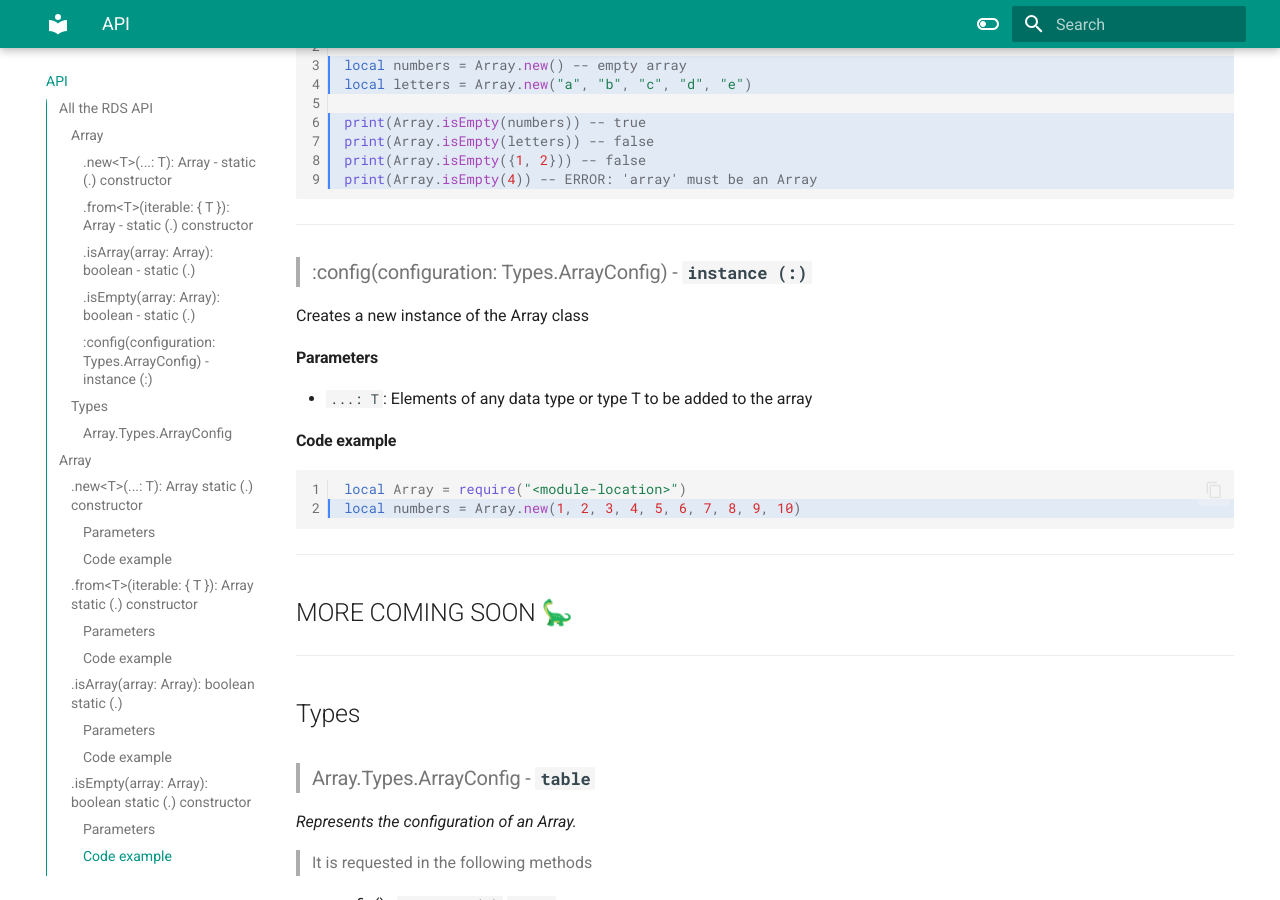
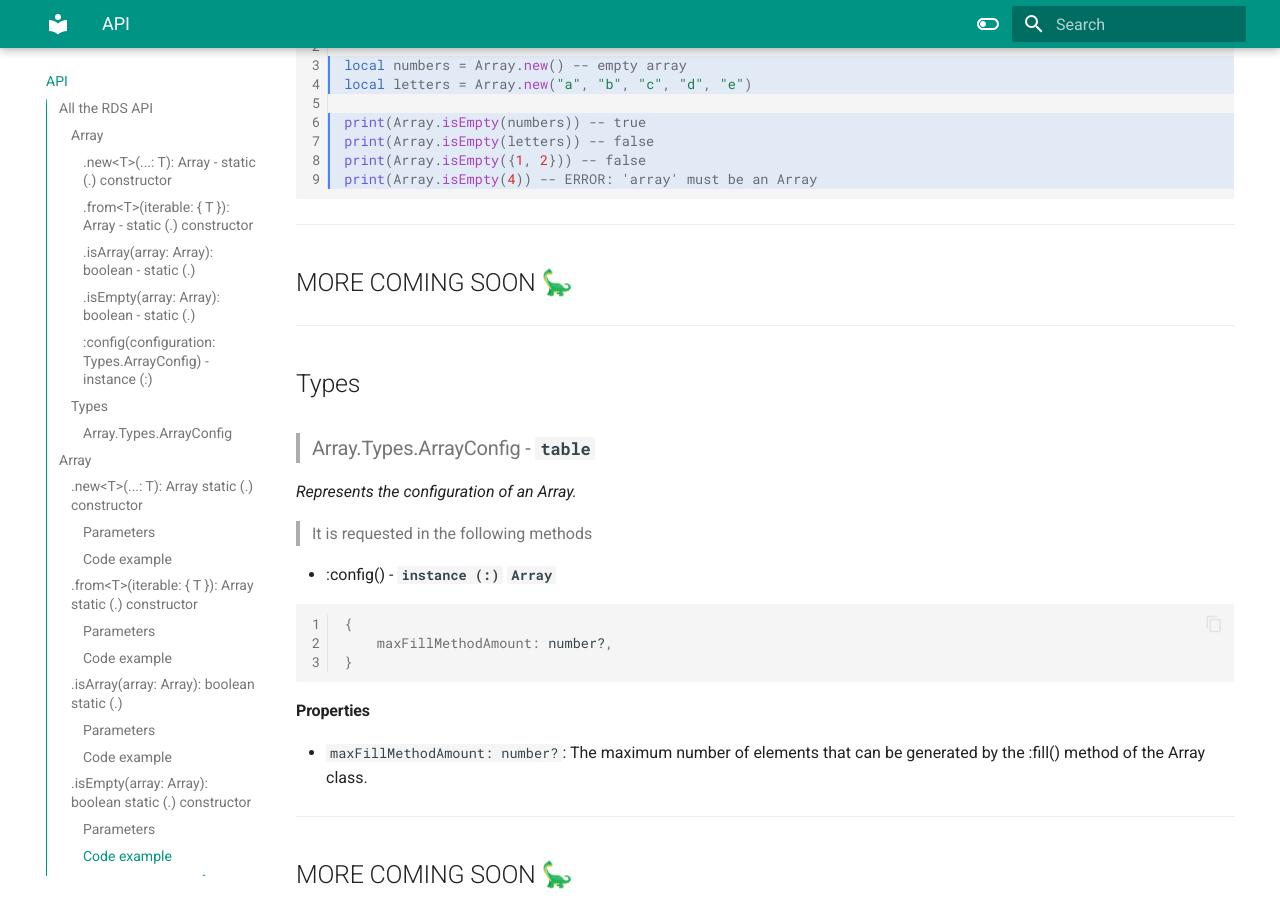
Before and after one commit to ecstatic5/luau-data-structures, an MkDocs documentation site: the page built from docs/api.md, in a window 1280 px wide and 900 px high, scrolled down 2564 px. Built offline with MkDocs 1.6.1 and Material for MkDocs 9.7.7, drawn with Linux system fonts in a browser that asks for light colours; some of the changed text lies outside the part shown.

Commit message:
docs: Fix api.md

````diff
--- a/docs/api.md
+++ b/docs/api.md
@@ -119,23 +119,6 @@ print(Array.isEmpty(4)) -- ERROR: 'array' must be an Array
 ```
 
 ---
-<!-- :config -->
-> ### :config(configuration: Types.ArrayConfig) - **`instance (:)`**
-
-Creates a new instance of the Array class
-
-#### Parameters
-
-- `...: T`: Elements of any data type or type T to be added to the array
-
-#### Code example
-
-```lua linenums="1" hl_lines="2"
-local Array = require("<module-location>")
-local numbers = Array.new(1, 2, 3, 4, 5, 6, 7, 8, 9, 10)
-```
-
----
 
 ## MORE COMING SOON 🦕
 
````
